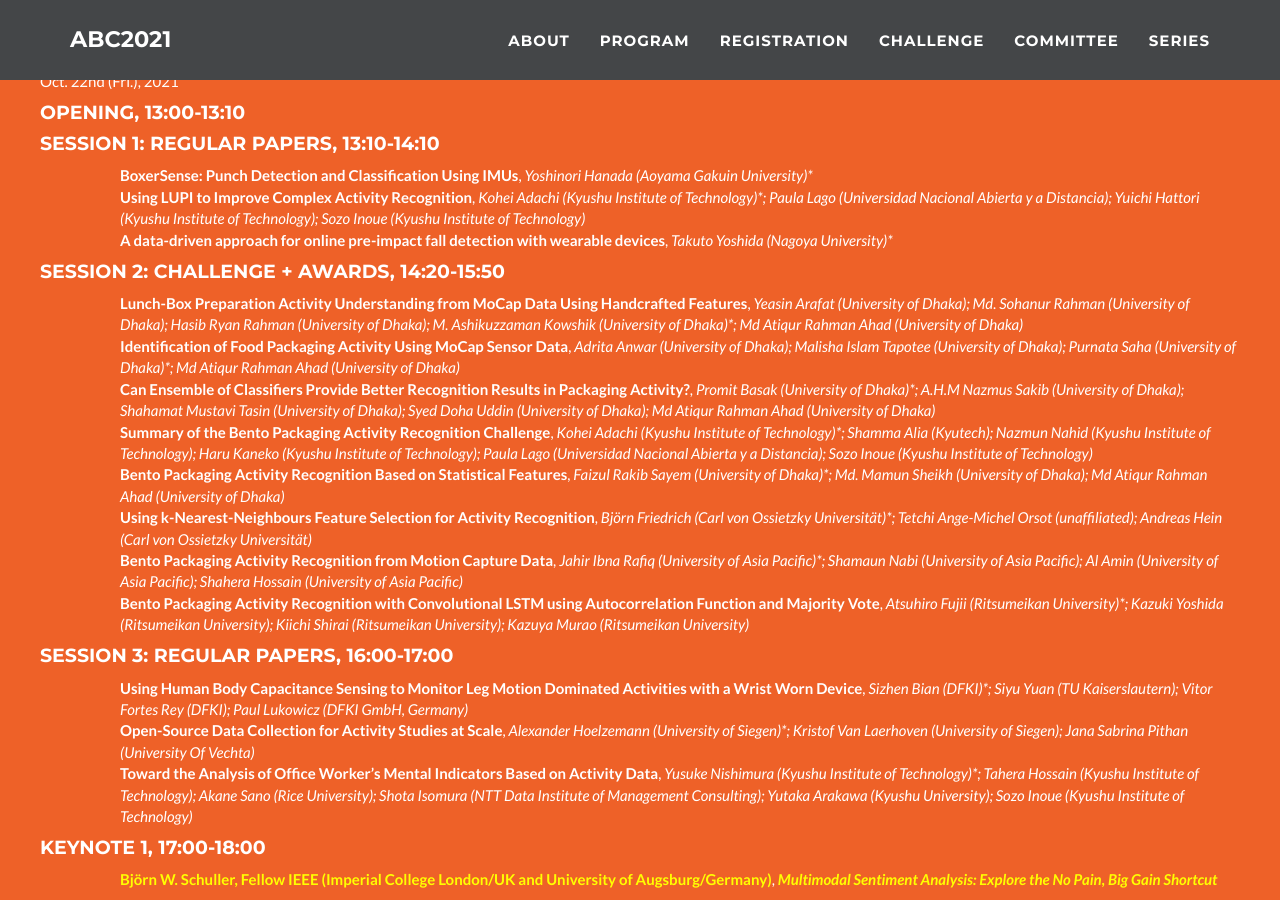
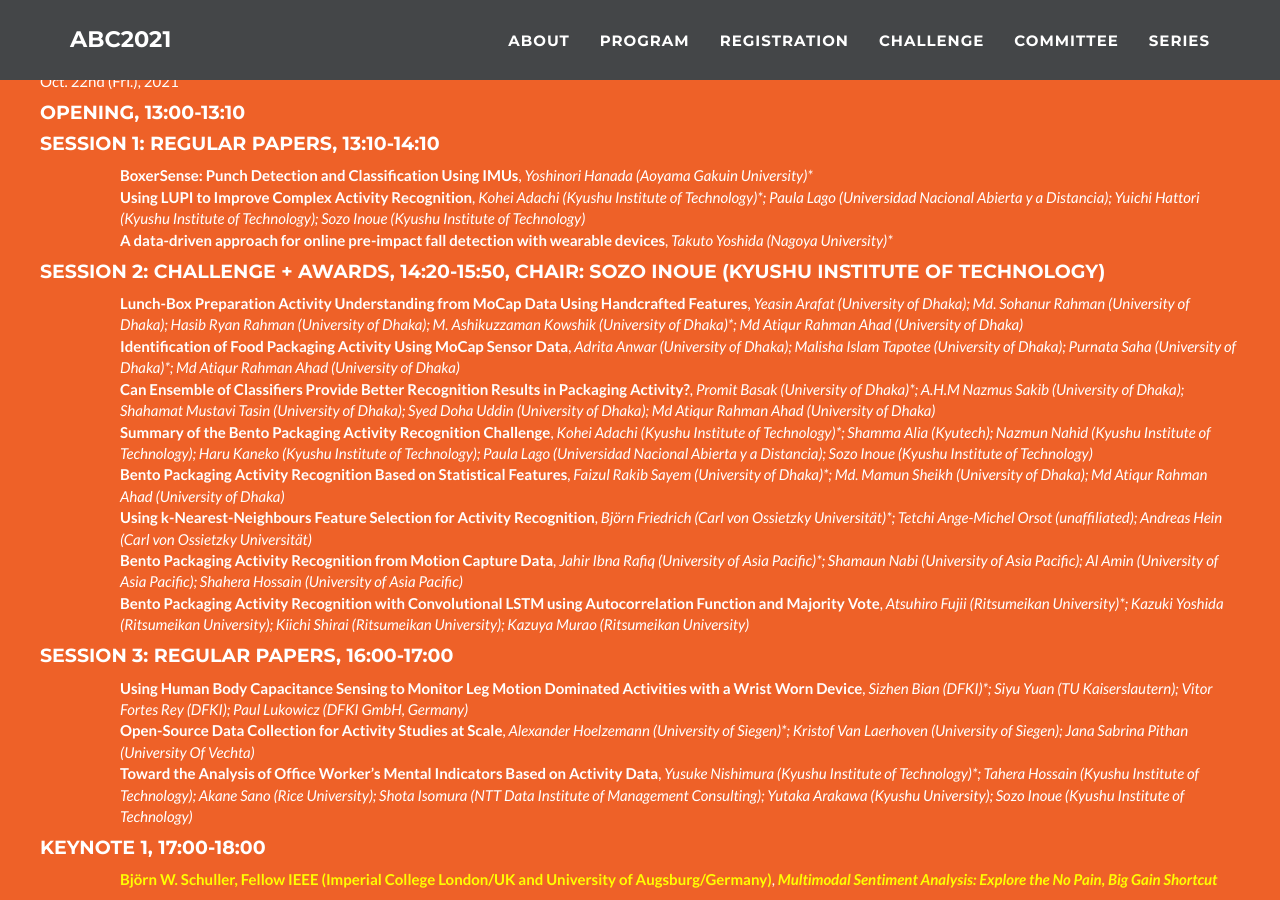
Before and after one commit to abc-research/abc-research.github.io, a Jekyll site: the page built from index.html, in a window 1280 px wide and 900 px high, scrolled down 4726 px. Built offline with Jekyll 4.4.1, drawn with Linux system fonts in a browser that asks for light colours; grey boxes are pictures that could not be loaded.

Commit message:
Update _config.yml

```diff
--- a/_config.yml
+++ b/_config.yml
@@ -95,7 +95,7 @@ program:
           - title: "A data-driven approach for online pre-impact fall detection with wearable devices"
             authors: "Takuto Yoshida (Nagoya University)*"
       - name: "Session 2: Challenge + Awards"
-        time: "14:20-15:50"
+        time: "14:20-15:50, Chair: Sozo Inoue (Kyushu Institute of Technology)"
         paper:
           - title: "Lunch-Box Preparation Activity Understanding from MoCap Data Using Handcrafted Features"
             authors: "Yeasin Arafat (University of Dhaka); Md. Sohanur Rahman (University of Dhaka); Hasib Ryan Rahman (University of Dhaka); M. Ashikuzzaman Kowshik (University of Dhaka)*; Md Atiqur Rahman Ahad (University of Dhaka)"
```
